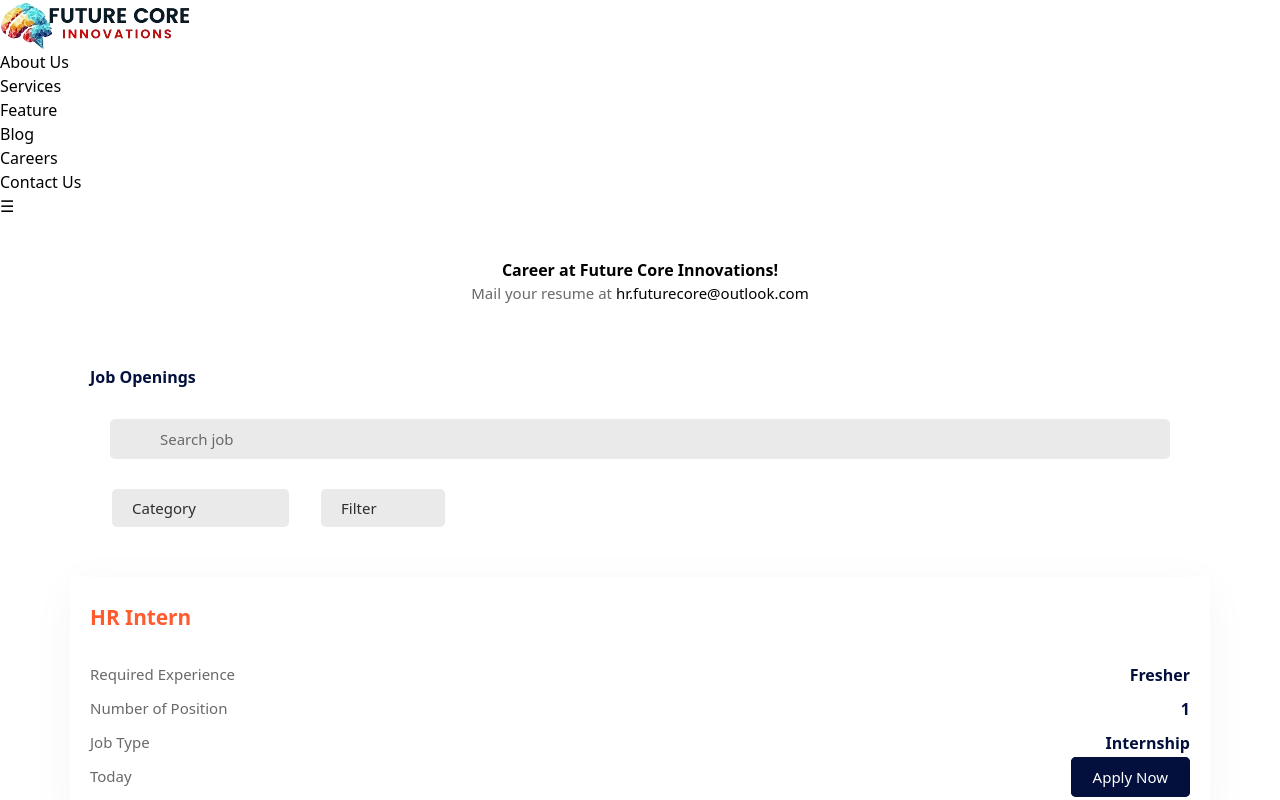
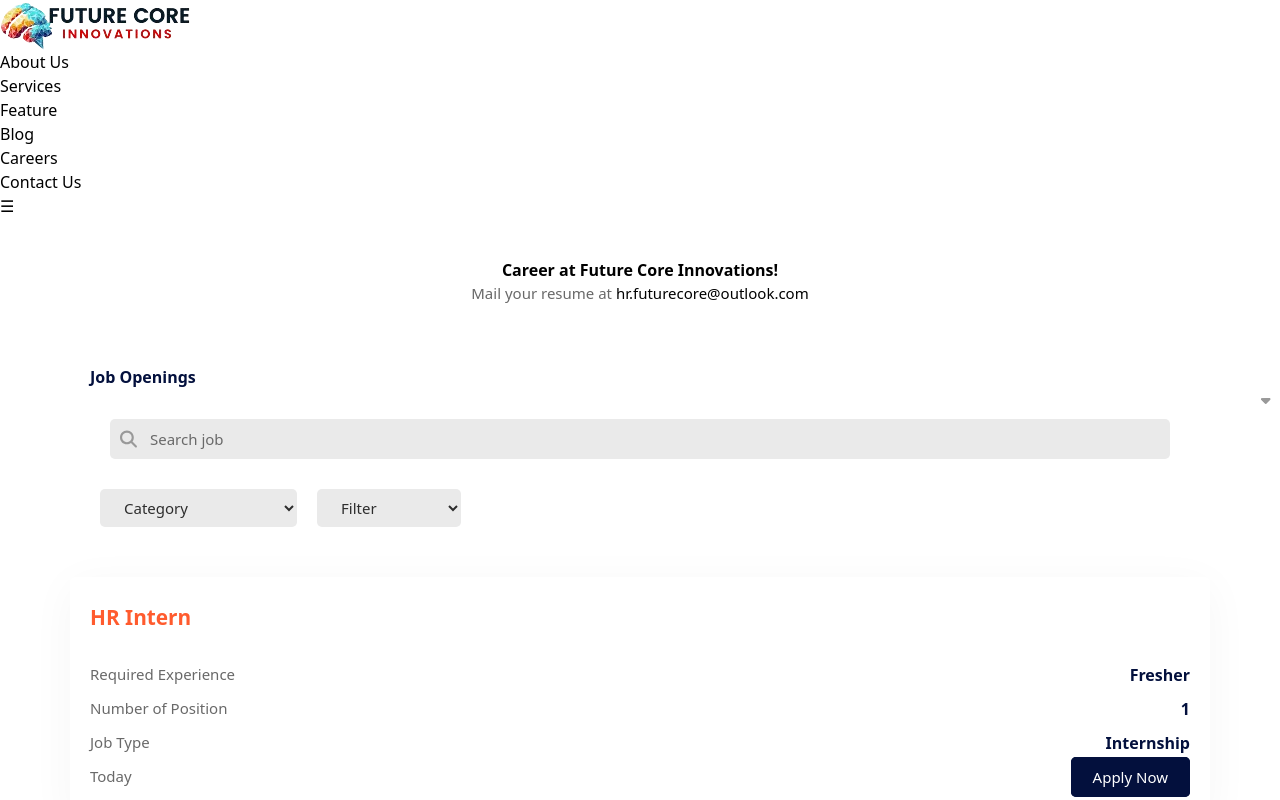
Before and after one commit to anubhootipandey/Future_Core_Innovations, a React (Vite) app: page /careers in a window 1280 px wide. Shown: the top 800 px of the page. Built offline with nearby package versions, Linux system fonts and the light colour scheme.

Commit message:
changes in home section

```diff
--- a/src/components/Careers/Career.css
+++ b/src/components/Careers/Career.css
@@ -25,12 +25,6 @@
     font-weight: 600;
     color: #03103D;
 }
-
-/* .option-filter{
-    display: flex;
-    flex-direction: row;
-    align-items: center     ;
-} */
 .option-filter span{
     margin: 0px 10px;
 }
@@ -47,18 +41,7 @@
     left: 20px;
     font-size: 17px;
 }
-.option-filter input{
-    width: 100%;
-    border: none;
-    background: transparent ;
-    padding: 8px 20px 8px 50px;
-    border-radius: 10px;
-}
 
-.option-filter input:focus{
-    outline: 1px solid rgb(101, 101, 101)   ;
-
-}
 .option-filter input::placeholder{
     color: #696969;
     font-size: 15px ;
@@ -71,42 +54,59 @@
 }
 
 select {
-    appearance: none;
+    border: 1px solid #ccc;
+  border-radius: 4px;
+  padding: 5px;
+  font-size: 14px;
 }
 select:focus{
     outline: 1px solid rgb(101, 101, 101);
 }
-.option-filter select{
+
+.option-filter select {
     padding: 8px 30px 8px 20px;
-    background-color: rgb(234, 234, 234)     ;
+    background-color: rgb(234, 234, 234);
     border: none;
     color: #2d2d2d;
-     font-size: 15px;
-
-     border-radius: 5px;
+    font-size: 15px;
+    border-radius: 5px;
+    position: relative;
 }
 
 .option-filter option{
     color: #696969;
     font-size: 15px;
 }
-.Category , .filter{
-    margin-left: 22px !important;
 
-    background-color: transparent    ;
-    border: none;
-    color: #2d2d2d;
-     font-size: 15px;
-     border-radius: 5px;
-     position: relative;
+.option-filter .job-in .search-icon {
+    position: absolute;
+    top: 50%;
+    left: 10px;
+    transform: translateY(-50%);
+    font-size: 17px;
+    color: #999;
 }
 
-/* no open sec */
+.option-filter input {
+    width: calc(100% - 40px);
+    border: none;
+    background: transparent;
+    padding: 8px 20px 8px 40px;
+    border-radius: 10px;
+}
+
+.Category .fa-caret-down, .filter .fa-caret-down {
+    position: absolute;
+    top: 50%;
+    right: 10px; /* Adjust as needed */
+    transform: translateY(-50%);
+    font-size: 15px;
+    color: #999;
+}
 
 #n-open
 {
     max-width:800px;
-    /* background-color: #ffffff; */
     margin: 20px auto;
     padding: 10px;
     text-align: center;
@@ -157,10 +157,9 @@ select:focus{
     margin: 10px auto;
     text-align: center  ;
 }
-/* job list */
 #jobs{
     max-width: 1140px;
-     margin: 30px auto;
+    margin: 30px auto;
  }
 .job-inner{
     padding: 20px;
@@ -229,8 +228,6 @@ select:focus{
 
 }
 
-/*  */
-
 @media (max-width:425px)
 {
     .option-filter span
--- a/src/components/Careers/Career.jsx
+++ b/src/components/Careers/Career.jsx
@@ -1,5 +1,7 @@
 import React from 'react';
 import "./Career.css";
+import { FontAwesomeIcon } from '@fortawesome/react-fontawesome';
+import { faMagnifyingGlass, faCaretDown } from '@fortawesome/free-solid-svg-icons';
 
 const Career = () => {
   return (
@@ -7,45 +9,35 @@ const Career = () => {
       <div id="mail">
         <div>
           <h4>Career at Future Core Innovations!</h4>
-
           <p>Mail your resume at <a href="mailto:hr.futurecore@outlook.com">hr.futurecore@outlook.com</a></p>
         </div>
       </div>
       <div id="careers">
-
         <h2>Job Openings</h2>
         <div className="open-job">
-
-
           <div className="option-filter">
             <div className="job-in">
-                    <i className="fa-solid fa-magnifying-glass"></i>
+              <FontAwesomeIcon icon={faMagnifyingGlass} className="search-icon" />
               <input type="text" placeholder="Search job" />
             </div>
-
-                <div>
             <span className="Category">
-                        <i className="fa-solid fa-caret-down"></i>
+              <FontAwesomeIcon icon={faCaretDown} />
               <select id="Category">
-
                 <option value="Category">Category</option>
                 <option value="saab">Web Design</option>
                 <option value="opel">App Design</option>
                 <option value="audi">App Development</option>
               </select>
             </span>
-                    <span className="filter ">
-                        <i className="fa-solid fa-caret-down"></i>
-
+            <span className="filter">
+              <FontAwesomeIcon icon={faCaretDown} />
               <select id="filter">
                 <option value="filter">Filter</option>
                 <option value="full time">Full Time</option>
                 <option value="part time">Part Time</option>
                 <option value="Internship">Internship</option>
-
               </select>
-                    </span  >
-                </div>
+            </span>
           </div>
         </div>
       </div>
@@ -54,7 +46,6 @@ const Career = () => {
           <div className="col-lg-4 col-md-6">
             <div className="job-inner">
               <h2>HR Intern</h2>
-
               <div className="job-d">
                 <div>
                   <p>Required Experience</p>
@@ -63,7 +54,6 @@ const Career = () => {
                   <h4>Fresher</h4>
                 </div>
               </div>
-
               <div className="job-d">
                 <div>
                   <p>Number of Position</p>
@@ -80,7 +70,6 @@ const Career = () => {
                   <h4>Internship</h4>
                 </div>
               </div>
-
               <div className="job-d">
                 <div>
                   <p>Today</p>
@@ -94,7 +83,6 @@ const Career = () => {
           <div className="col-lg-4 col-md-6">
             <div className="job-inner">
               <h2>Social Media Manager</h2>
-
               <div className="job-d">
                 <div>
                   <p>Required Experience</p>
@@ -103,7 +91,6 @@ const Career = () => {
                   <h4>1 to 2 years</h4>
                 </div>
               </div>
-
               <div className="job-d">
                 <div>
                   <p>Number of Position</p>
@@ -120,7 +107,6 @@ const Career = () => {
                   <h4>Full Time</h4>
                 </div>
               </div>
-
               <div className="job-d">
                 <div>
                   <p>Today</p>
@@ -133,9 +119,8 @@ const Career = () => {
           </div>
         </div>
       </div>
-
     </>
-  )
+  );
 }
 
-export default Career
+export default Career;
--- a/src/components/Contact/Contact.jsx
+++ b/src/components/Contact/Contact.jsx
@@ -11,11 +11,11 @@ const Contact = () => {
           We'd love to hear from you <br /> for your message
         </div>
         <div className="row">
-          <div className="col-md-5">
-            <img src={contactImg} alt="" className="img-fluid" />
+          <div className="col-md-5 w-full lg:w-5/12">
+            <img src={contactImg} alt="" className="img-fluid w-full h-auto" />
           </div>
 
-          <div className="col-md-7">
+          <div className="col-md-7 w-full lg:w-7/12">
             <form id="contact-form" action="#" method="post">
               <div className="grid-form">
                 <div className="form-group">
--- a/src/components/Home/Home.css
+++ b/src/components/Home/Home.css
@@ -1,4 +1,11 @@
 
+#container h1{
+    background: no-repeat center url("../media/bbblurry.svg");
+}
+
+.relative h1{
+    background: no-repeat url("../media/bbblurry.svg");
+}
 
 .review-section{
     padding: 50px;
```
Also changed, not shown: src/components/Home/Home.jsx (+46 -30 lines), src/components/Contact/Contact.css (line endings or trailing spaces). Lines whose indentation alone changed are shown as unchanged.
